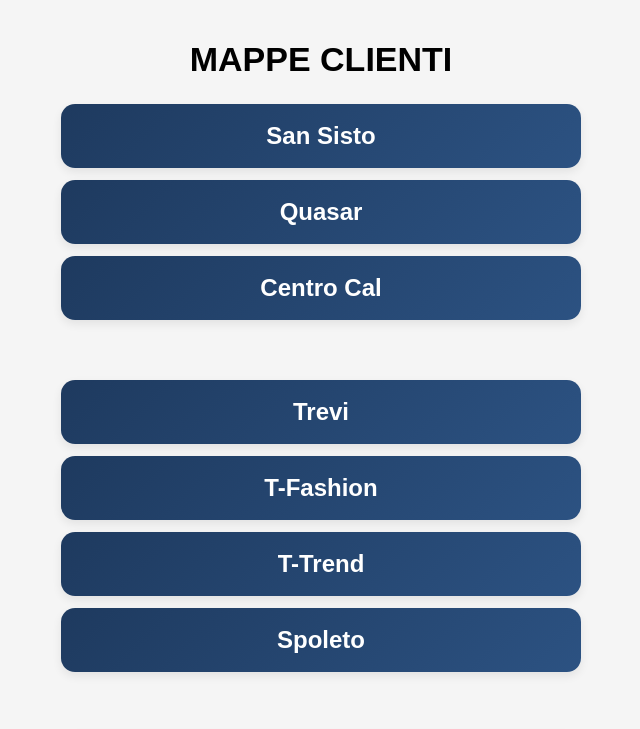
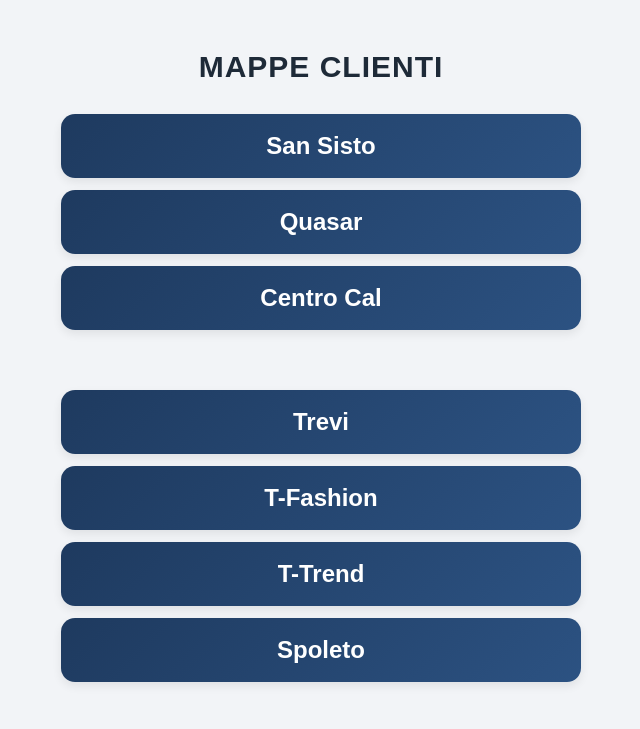
Before and after one commit to mycenterflow/MAPPE-CLIENTI, a plain HTML site: page index.html in a window 1280 px wide. Shown: the top 729 px of the page, without its empty margins (319-959 px from the left). Drawn offline with Linux system fonts and the light colour scheme.

Commit message:
Update index.html

```diff
--- a/index.html
+++ b/index.html
@@ -8,16 +8,18 @@
 <style>
 body {
     font-family: Arial, sans-serif;
-    background: #f5f5f5;
+    background: #f2f4f7;
     text-align: center;
     margin: 0;
     padding: 20px 15px 40px 15px;
 }
 
 h1 {
-    margin-top: 20px;
-    margin-bottom: 25px;
-    font-size: 34px;
+    margin-top: 30px;
+    margin-bottom: 30px;
+    font-size: 30px;
+    letter-spacing: 1px;
+    color: #1e2a38;
 }
 
 .container {
```
